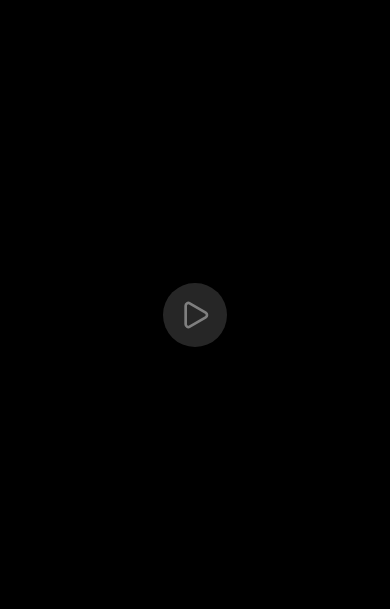
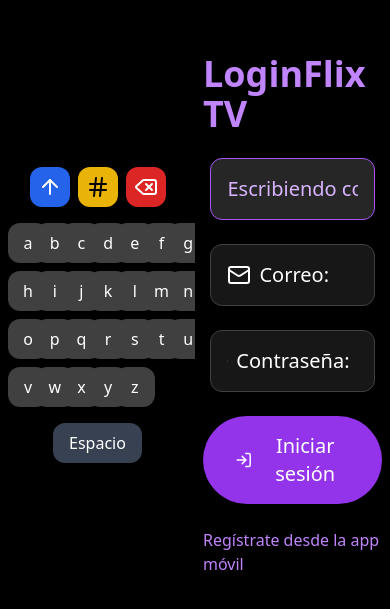
Before and after one commit to zuki-go/zukiflix, a plain HTML site: page VIDEOS-EN-VIVO.html in a window 390 px wide. Shown: the part 107-716 px from the top of the page. Drawn offline with nearby package versions, Linux system fonts and the light colour scheme; some packages are replaced by stand-ins of ours; a script that the page names is missing.

Commit message:
Update VIDEOS-EN-VIVO.html

```diff
--- a/VIDEOS-EN-VIVO.html
+++ b/VIDEOS-EN-VIVO.html
@@ -2,202 +2,191 @@
 <html lang="es">
 <head>
   <meta charset="UTF-8" />
-  <meta name="viewport" content="width=device-width, initial-scale=1.0" />
-  <title>Flixpe TV</title>
+  <meta name="viewport" content="width=device-width, initial-scale=1.0"/>
+  <title>Flixpe TV Login</title>
   <script src="https://cdn.tailwindcss.com"></script>
+  <script src="https://cdn.jsdelivr.net/npm/sweetalert2@11"></script>
   <script src="https://unpkg.com/lucide@latest"></script>
+  <script type="module">
+    import { initializeApp } from "https://www.gstatic.com/firebasejs/10.12.2/firebase-app.js";
+    import { getAuth, signInWithEmailAndPassword } from "https://www.gstatic.com/firebasejs/10.12.2/firebase-auth.js";
+
+    const firebaseConfig = {
+      apiKey: "AIzaSyAp7ItpGySkS3EKSCXyoHLWXwevNME3e6U",
+      authDomain: "loginflix-63abe.firebaseapp.com",
+      projectId: "loginflix-63abe",
+      storageBucket: "loginflix-63abe.appspot.com",
+      messagingSenderId: "192569328013",
+      appId: "1:192569328013:web:9e1842c9b95fc41c3e47a6"
+    };
+
+    const app = initializeApp(firebaseConfig);
+    const auth = getAuth(app);
+
+    window.login = async () => {
+      const email = values.email;
+      const password = values.password;
+
+      if (!email || !password) {
+        return Swal.fire({
+          icon: 'warning',
+          title: 'Campos incompletos',
+          text: 'Por favor, ingresa tu correo y contraseña.',
+          confirmButtonColor: '#7c3aed'
+        });
+      }
+
+      try {
+        await signInWithEmailAndPassword(auth, email, password);
+        Swal.fire({
+          icon: 'success',
+          title: '¡Bienvenido!',
+          text: 'Inicio de sesión exitoso',
+          timer: 2000,
+          showConfirmButton: false,
+          background: '#111827',
+          color: '#fff'
+        }).then(() => {
+          window.location.href = "home.html";
+        });
+      } catch (error) {
+        Swal.fire({
+          icon: 'error',
+          title: 'Error de inicio de sesión',
+          text: 'Correo o contraseña incorrectos.',
+          confirmButtonColor: '#dc2626'
+        });
+      }
+    };
+  </script>
   <style>
-    body {
-      background-color: black;
-      margin: 0;
-      padding: 0;
+    .key {
+      width: 3.5rem;
+      height: 3.5rem;
+      font-size: 1.2rem;
+      border-radius: 0.75rem;
+      transition: all 0.2s ease;
     }
-    video::-webkit-media-controls {
-      display: none !important;
+    .key:hover {
+      transform: scale(1.05);
+      background-color: #7e22ce;
     }
-    video::-webkit-media-controls-enclosure {
-      display: none !important;
+    .key:focus {
+      outline: 4px solid #9333ea;
     }
-    #video {
-      width: 100vw;
-      height: 100vh;
-      object-fit: cover;
-      background: black;
+    @media screen and (max-width: 1024px) {
+      .key {
+        width: 2.5rem;
+        height: 2.5rem;
+        font-size: 1rem;
       }
-    #controls,
-    #header {
-      transition: opacity 0.3s ease;
-      pointer-events: none;
-    }
-    #controls.show,
-    #header.show {
-      opacity: 1;
-      pointer-events: auto;
-    }
-    .icon-style {
-      color: white;
-      -webkit-text-stroke: 1px black;
     }
   </style>
 </head>
-<body class="relative overflow-hidden font-sans">
-  <video id="video" class="w-full h-full" playsinline></video>
-
-  <!-- Encabezado -->
-  <div id="header" class="absolute top-0 left-0 w-full flex items-center px-4 py-3 bg-gradient-to-b from-black/80 to-transparent z-20 opacity-0">
-    <button onclick="history.back()" class="flex items-center text-white">
-      <i data-lucide="arrow-left" class="w-6 h-6 icon-style"></i>
+<body class="bg-black text-white w-screen h-screen overflow-hidden">
+  <div class="flex flex-row w-full h-full overflow-hidden">
+    <!-- Teclado a la izquierda -->
+    <div class="w-1/2 lg:w-1/2 flex flex-col items-center justify-center p-2 space-y-4 overflow-hidden">
+      <div class="flex space-x-2">
+        <button onclick="toggleCase()" class="bg-blue-600 text-white key flex items-center justify-center">
+          <i data-lucide="arrow-up"></i>
         </button>
-    <h1 id="videoTitle" class="text-white font-bold text-base ml-3 truncate max-w-[80%]"></h1>
+        <button onclick="toggleSymbolMode()" class="bg-yellow-500 text-black key flex items-center justify-center">
+          <i data-lucide="hash"></i>
+        </button>
+        <button onclick="deleteChar()" class="bg-red-600 text-white key flex items-center justify-center">
+          <i data-lucide="delete"></i>
+        </button>
+      </div>
+      <div id="keyboard" class="grid grid-cols-7 gap-2"></div>
+      <button onclick="addChar(' ')" class="bg-gray-700 text-white key w-1/2">Espacio</button>
     </div>
 
-  <!-- Controles -->
-  <div id="controls" class="absolute inset-0 flex flex-col justify-end p-4 z-10 opacity-0">
-    <div class="flex justify-between text-sm text-white mb-1">
-      <span id="currentTime">0:00</span>
-      <span id="duration">0:00</span>
-    </div>
-    <input type="range" id="progressBar" min="0" max="100" value="0" class="w-full mb-3 h-1 accent-purple-600 cursor-pointer" />
-    <div class="flex items-center justify-between">
-      <div class="flex items-center gap-3">
-        <button id="playPause" class="p-2 bg-white/20 hover:bg-white/40 rounded-full shadow-lg">
-          <i data-lucide="play" class="w-5 h-5 icon-style"></i>
+    <!-- Formulario a la derecha -->
+    <div class="w-1/2 lg:w-1/2 flex flex-col justify-center items-center p-2 space-y-6 overflow-hidden">
+      <h1 class="text-4xl lg:text-5xl font-bold text-purple-400">LoginFlix TV</h1>
+      <input id="focusedInput" readonly class="text-xl lg:text-2xl text-center w-11/12 lg:w-3/4 p-4 rounded-xl bg-neutral-800 border border-purple-500 placeholder-purple-300" placeholder="Selecciona un campo"/>
+
+      <button onclick="focusField('email')" id="emailField" class="w-11/12 lg:w-3/4 bg-neutral-900 text-xl lg:text-2xl px-4 lg:px-6 py-4 rounded-xl border border-neutral-700 flex items-center justify-start">
+        <i data-lucide="mail" class="mr-2"></i> Correo: <span id="emailValue" class="text-purple-300 ml-2"></span>
       </button>
-        <button id="rewind" class="p-2 bg-white/20 hover:bg-white/40 rounded-full shadow-lg">
-          <i data-lucide="rotate-ccw" class="w-5 h-5 icon-style"></i>
+      <button onclick="focusField('password')" id="passwordField" class="w-11/12 lg:w-3/4 bg-neutral-900 text-xl lg:text-2xl px-4 lg:px-6 py-4 rounded-xl border border-neutral-700 flex items-center justify-start">
+        <i data-lucide="lock" class="mr-2"></i> Contraseña: <span id="passwordValue" class="text-purple-300 ml-2"></span>
       </button>
-        <button id="forward" class="p-2 bg-white/20 hover:bg-white/40 rounded-full shadow-lg">
-          <i data-lucide="rotate-cw" class="w-5 h-5 icon-style"></i>
+
+      <button onclick="login()" class="bg-purple-600 hover:bg-purple-700 text-white px-8 py-4 rounded-full text-xl lg:text-2xl flex items-center gap-2">
+        <i data-lucide="log-in"></i> Iniciar sesión
       </button>
-        <span id="status" class="ml-2 text-white font-medium text-sm">Reproduciendo</span>
-      </div>
-      <button id="fullscreen" class="p-2 bg-white/20 hover:bg-white/40 rounded-full shadow-lg">
-        <i data-lucide="maximize" class="w-5 h-5 icon-style"></i>
-      </button>
+      <div class="text-purple-400 text-md lg:text-lg">Regístrate desde la app móvil</div>
     </div>
   </div>
 
-  <!-- Botón Play central -->
-  <button id="centerPlay" class="absolute inset-0 m-auto w-16 h-16 bg-white/30 hover:bg-white/50 rounded-full flex items-center justify-center animate-pulse z-20">
-    <i data-lucide="play" class="w-8 h-8 icon-style"></i>
-  </button>
+  <script>
+    let currentField = null;
+    let upperCase = false;
+    let symbolMode = false;
 
-  <script>
-    lucide.createIcons();
-    const video = document.getElementById('video');
-    const controls = document.getElementById('controls');
-    const header = document.getElementById('header');
-    const playPauseBtn = document.getElementById('playPause');
-    const centerPlay = document.getElementById('centerPlay');
-    const progressBar = document.getElementById('progressBar');
-    const statusText = document.getElementById('status');
-    const rewind = document.getElementById('rewind');
-    const forward = document.getElementById('forward');
-    const fullscreenBtn = document.getElementById('fullscreen');
-    const currentTimeText = document.getElementById('currentTime');
-    const durationText = document.getElementById('duration');
-    const videoTitle = document.getElementById('videoTitle');
-
-    const params = new URLSearchParams(window.location.search);
-    const videoUrl = params.get('linkvivo');
-    const titulo = params.get('titulo');
-
-    if (videoUrl) video.src = videoUrl;
-    if (titulo) videoTitle.textContent = decodeURIComponent(titulo);
-
-    let hideTimeout;
-    const showControls = () => {
-      controls.classList.add("show");
-      header.classList.add("show");
-      clearTimeout(hideTimeout);
-      hideTimeout = setTimeout(() => {
-        controls.classList.remove("show");
-        header.classList.remove("show");
-      }, 3000);
+    const values = {
+      email: "",
+      password: ""
     };
 
-    const togglePlay = () => video.paused ? video.play() : video.pause();
+    const keyboard = document.getElementById("keyboard");
 
-    playPauseBtn.addEventListener('click', () => {
-      togglePlay();
-      showControls();
-    });
+    const letters = "abcdefghijklmnopqrstuvwxyz".split("");
+    const symbols = ["1", "2", "3", "4", "5", "6", "7", "8", "9", "0", "@", ".", "-", "_", "!", "#", "$", "%", "&", "*", "+", "=", "/"];
 
-    centerPlay.addEventListener('click', () => togglePlay());
-
-    video.addEventListener('play', () => {
-      playPauseBtn.innerHTML = '<i data-lucide="pause" class="w-5 h-5 icon-style"></i>';
-      lucide.createIcons();
-      centerPlay.style.display = 'none';
-      statusText.textContent = 'Reproduciendo';
-    });
-
-    video.addEventListener('pause', () => {
-      playPauseBtn.innerHTML = '<i data-lucide="play" class="w-5 h-5 icon-style"></i>';
-      lucide.createIcons();
-      centerPlay.style.display = 'flex';
-      statusText.textContent = 'Pausado';
-    });
-
-    video.addEventListener('timeupdate', () => {
-      const value = (video.currentTime / video.duration) * 100;
-      progressBar.value = value || 0;
-      currentTimeText.textContent = formatTime(video.currentTime);
-      durationText.textContent = formatTime(video.duration);
-    });
-
-    progressBar.addEventListener('input', () => {
-      video.currentTime = (progressBar.value / 100) * video.duration;
-    });
-
-    rewind.addEventListener('click', () => {
-      video.currentTime -= 10;
-      showControls();
-    });
-
-    forward.addEventListener('click', () => {
-      video.currentTime += 10;
-      showControls();
-    });
-
-    fullscreenBtn.addEventListener('click', () => {
-      const container = document.documentElement;
-
-      if (!document.fullscreenElement) {
-        container.requestFullscreen().then(() => {
-          // Forzar orientación horizontal
-          if (screen.orientation && screen.orientation.lock) {
-            screen.orientation.lock("landscape").catch(() => {
-              console.warn("No se pudo forzar orientación landscape.");
+    function renderKeyboard() {
+      keyboard.innerHTML = "";
+      const keys = symbolMode ? symbols : letters;
+      keys.forEach(char => {
+        const btn = document.createElement("button");
+        btn.className = "bg-neutral-700 text-white key";
+        btn.textContent = upperCase && !symbolMode ? char.toUpperCase() : char;
+        btn.onclick = () => addChar(btn.textContent);
+        keyboard.appendChild(btn);
       });
     }
-        });
-      } else {
-        document.exitFullscreen();
+
+    function toggleCase() {
+      upperCase = !upperCase;
+      renderKeyboard();
     }
 
-      showControls();
-    });
+    function toggleSymbolMode() {
+      symbolMode = !symbolMode;
+      renderKeyboard();
+    }
 
-    document.body.addEventListener('click', (e) => {
-      if (!e.target.closest('button') && !e.target.closest('input')) {
-        const isVisible = controls.classList.contains("show");
-        isVisible ? controls.classList.remove("show") : showControls();
-        isVisible ? header.classList.remove("show") : showControls();
-      } else {
-        showControls();
+    function focusField(field) {
+      currentField = field;
+      document.getElementById("focusedInput").placeholder = field === "email" ? "Escribiendo correo..." : "Escribiendo contraseña...";
+      document.getElementById("focusedInput").value = values[field];
     }
-    });
 
-    const formatTime = (time) => {
-      if (isNaN(time)) return "0:00";
-      const hrs = Math.floor(time / 3600);
-      const mins = Math.floor((time % 3600) / 60);
-      const secs = Math.floor(time % 60);
-      return `${hrs > 0 ? hrs + ':' : ''}${mins}:${secs.toString().padStart(2, '0')}`;
+    function addChar(c) {
+      if (!currentField) return;
+      values[currentField] += c;
+      updateDisplay();
+    }
+
+    function deleteChar() {
+      if (!currentField) return;
+      values[currentField] = values[currentField].slice(0, -1);
+      updateDisplay();
+    }
+
+    function updateDisplay() {
+      document.getElementById("emailValue").textContent = values.email;
+      document.getElementById("passwordValue").textContent = "*".repeat(values.password.length);
+      document.getElementById("focusedInput").value = values[currentField];
+    }
+
+    window.onload = () => {
+      focusField("email");
+      renderKeyboard();
+      lucide.createIcons();
     };
-
-    showControls();
   </script>
 </body>
 </html>
```
Lines whose indentation alone changed are shown as unchanged.
